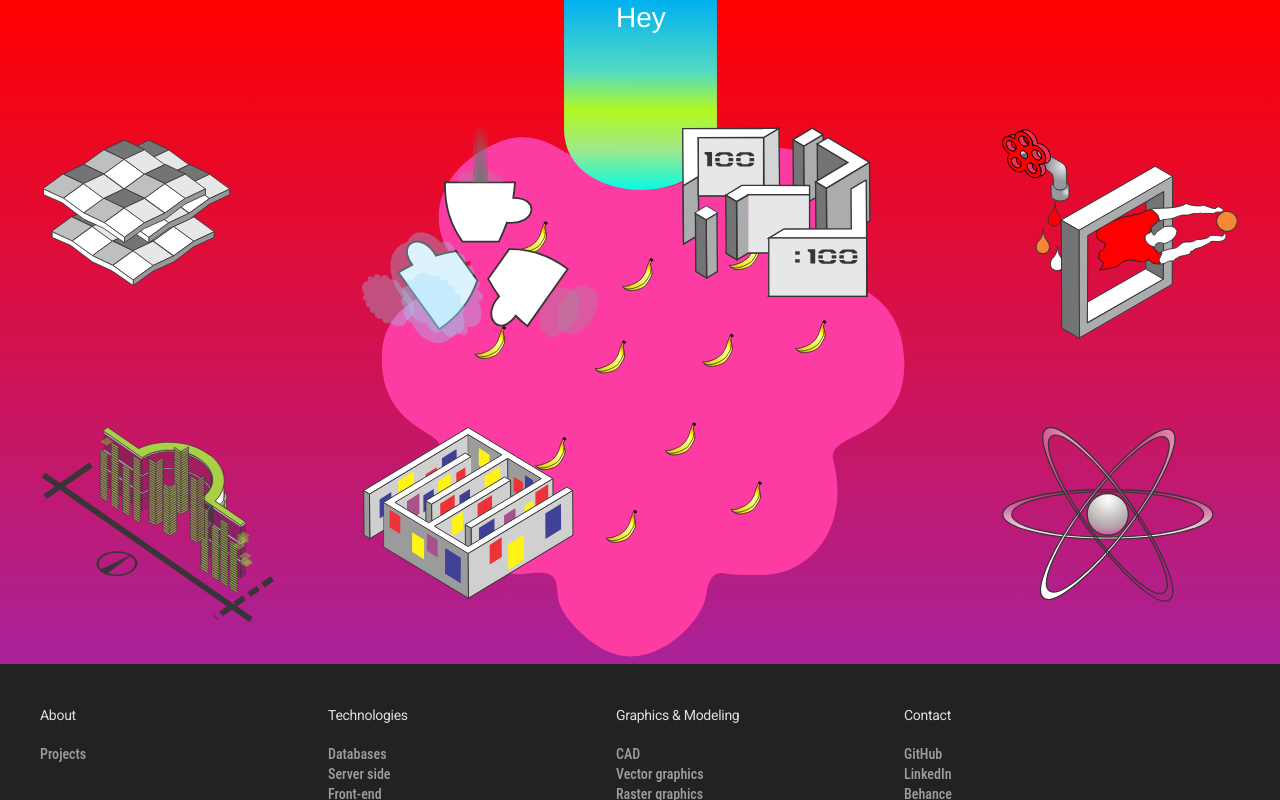
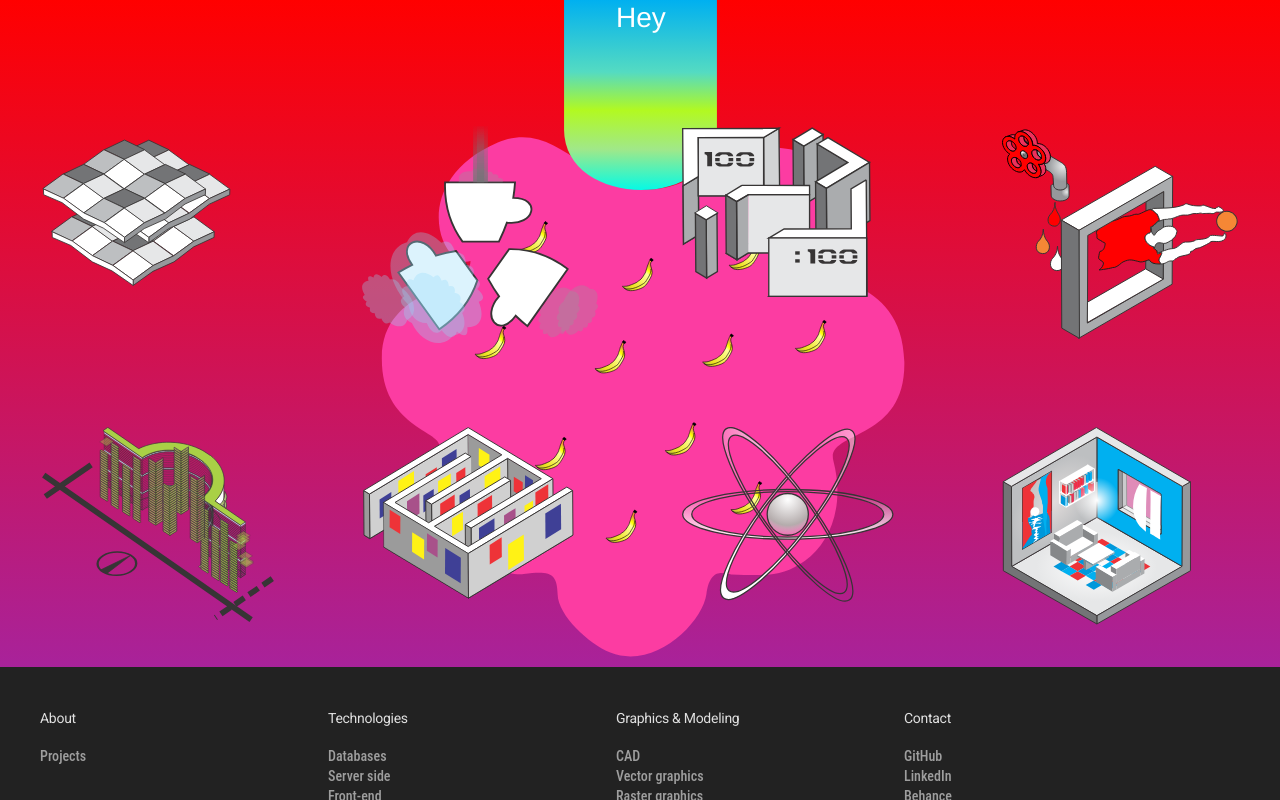
Before and after one commit to htochko/htochko.github.io, a plain HTML site: page index.html in a window 1280 px wide. Drawn offline with nearby package versions, Linux system fonts and the light colour scheme.

Commit message:
isometry icon

```diff
--- a/index.html
+++ b/index.html
@@ -87,18 +87,19 @@
                  <img width="90%" height="auto" src="pics/3dgallery.svg" class="hto_icon" />
                  </a>
              </div>
+             <div    title="Applications"
+                           class="mdl-cell mdl-cell--3-col"
+                           style="padding:3em; background-color: transparent">
+             <a href="https://htochko.github.io/about/">
+                 <img width="90%" height="auto" src="pics/code.svg" class="hto_icon" />
+             </a>
+             </div>
              <div    title="Interior"
                      class="mdl-cell mdl-cell--3-col"
                   style="padding:3em; background-color: transparent">
-                 <svg></svg>
+                 <img width="80%" height="auto" src="pics/interior.svg" class="hto_icon" />
              </div>
-             <div    title="Applications"
-                     class="mdl-cell mdl-cell--3-col"
-                     style="padding:3em; background-color: transparent">
-                 <a href="https://htochko.github.io/about/">
-                     <img width="90%" height="auto" src="pics/code.svg" class="hto_icon" />
-                 </a>
-             </div>
+
          </section>
          <div class="mdl-layout__tab-panel" id="technology">
              <section class="section--center mdl-grid mdl-grid--no-spacing">
```
Also changed, not shown: pics/interior.svg (added).
